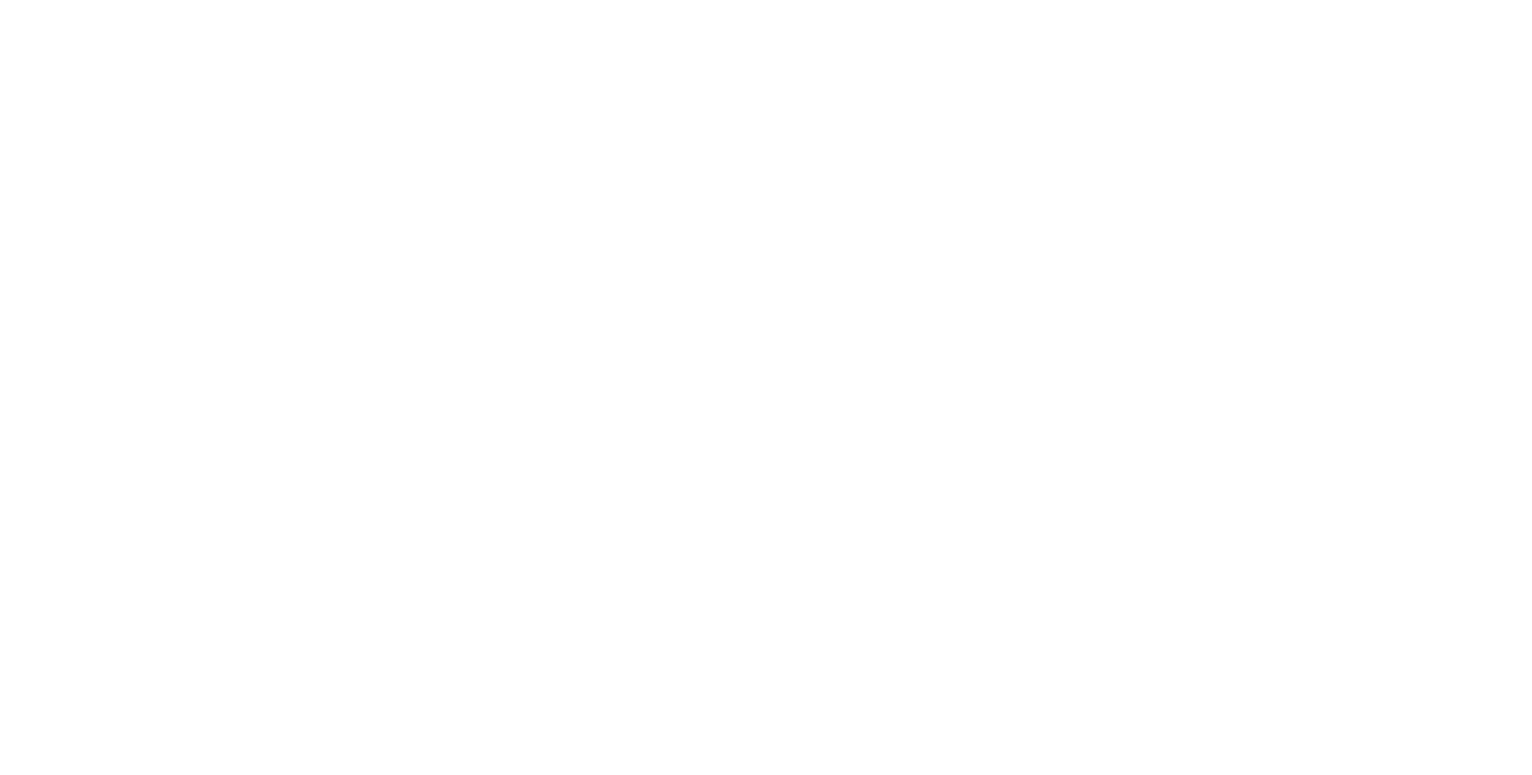
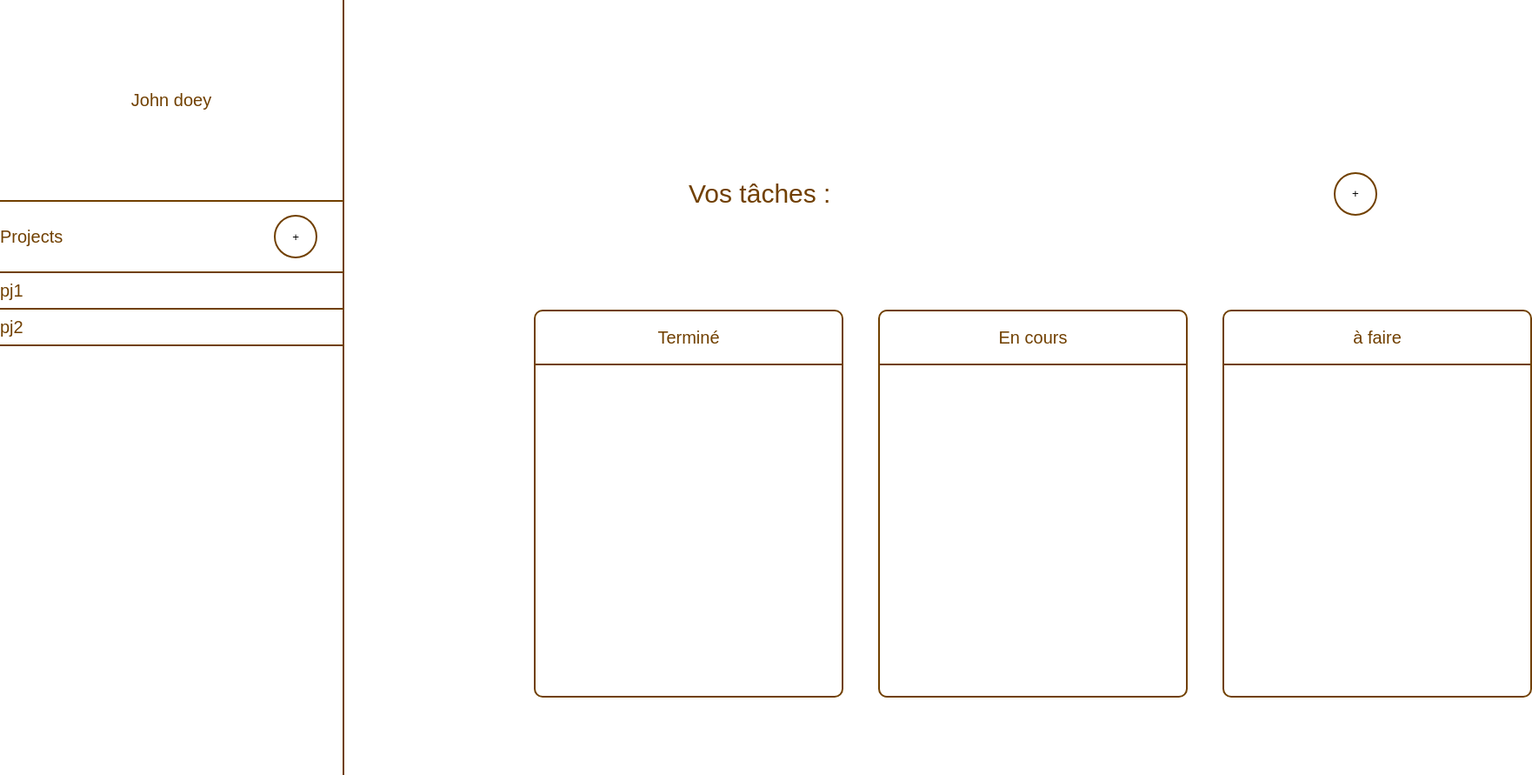
Before and after one commit to LeBASupreme/ProjetAlpinejs, a website built with Vite: page index.html in a window 1280 px wide. Shown: the whole page at 87% size, 1762 px wide, since content can reach past the window. Before the commit the page ends 800 px from the top, so only its background shows below. Built offline with nearby package versions, Linux system fonts and the light colour scheme.

Commit message:
first frontend version

```diff
--- a/index.html
+++ b/index.html
@@ -7,6 +7,33 @@
     <link rel="stylesheet" href="src/style.css">
 </head>
 <body>
+    <section id="leftDashboard" x-data>
+        <label x-text="$store.data.username" id="title"></label>
+        <section id="projectsSectionTItle">
+            <label>Projects</label>
+            <div>
+                <button>+</button>
+            </div>
+        </section>
+        <section id="projects">
+            <template x-for="(project,projectId) in $store.data.projects">
+                <label x-text="project"></label>
+            </template>
+        </section>
+    </section>
+    <section id="TaskSectionTitleBar">
+        <label id="TaskSectionTitle">Vos tâches :</label>
+        <div><button>+</button></div>
+    </section>
+    <section id="finishedTasks" class="genTasksListsAttr">
+        <label id="boxTitle">Terminé</label>
+    </section>
+    <section id="pendingTasks" class="genTasksListsAttr">
+        <label id="boxTitle">En cours</label>
+    </section>
+    <section id="todoTasks" class="genTasksListsAttr">
+        <label id="boxTitle">à faire</label>
+    </section>
     <script type="module" src="src/main.js"></script>
 </body>
 </html>
--- a/src/main.js
+++ b/src/main.js
@@ -1,3 +1,9 @@
 import Alpine from "alpinejs";
 window.Alpine=Alpine;
+document.addEventListener("alpine:init",()=>{
+    Alpine.store("data",{
+        projects:["pj1","pj2"],
+        username:"John doey"
+    })
+});
 Alpine.start();
--- a/src/style.css
+++ b/src/style.css
@@ -0,0 +1,149 @@
+*{
+    padding: 0;
+    margin: 0;
+}
+
+body{
+    display: grid;
+    grid-template-columns: repeat(10,198px);
+    grid-template-rows: repeat(10,89.1px);
+    overflow-x: auto;
+    overflow-y: auto;
+    font-family: Arial;
+    font-size: 20px;
+
+}
+
+#leftDashboard{
+    grid-column: 1/3;
+    grid-row: 1/-1;
+    border-right: 2px solid rgb(113, 64, 0);
+    display: flex;
+    flex-direction: column;
+    overflow-y: scroll;
+}
+
+#projects{
+    display: flex;
+    flex-direction: column;
+    height: 100%;
+    border-top: 2px solid rgb(113, 64, 0);
+    overflow-y: auto;
+}
+
+#projects label{
+    flex-shrink: 0;
+    color: rgb(113, 64, 0);
+    border-bottom: 2px solid rgb(113, 64, 0);
+    height: 40px;
+    display: flex;
+    flex-direction: column;
+    justify-content: center;
+}
+
+#title{
+    color:rgb(113, 64, 0);
+    height: 230px;
+    flex-shrink: 0;
+    text-align: center;
+    display: flex;
+    flex-direction: column;
+    justify-content: center;
+}
+
+#projectsSectionTItle{
+    height: 80px;
+    flex-shrink: 0;
+    display: flex;
+    border-top: 2px solid rgb(113, 64, 0);
+}
+
+#projectsSectionTItle div{
+    display: flex;
+    flex-direction: column;
+    justify-content: center;
+}
+
+#projectsSectionTItle div button{
+    border: 2px solid rgb(113, 64, 0);
+    border-radius: 30px;
+    background-color: white;
+    height: 50px;
+    width: 50px;
+}
+
+#projectsSectionTItle label{
+    display: flex;
+    flex-direction: column;
+    justify-content: center;
+    color: rgb(113, 64, 0);
+    flex-shrink: 0;
+    width: 80%;
+}
+
+
+#TaskSectionTitleBar{
+    grid-row: 3/4;
+    grid-column: 5/9;
+    color: rgb(113, 64, 0);
+    display: flex;
+}
+
+#TaskSectionTitleBar label{
+    display: flex;
+    font-size: 30px;
+    flex-direction: column;
+    justify-content: center;
+    width: 95%;
+}
+
+#TaskSectionTitleBar div{
+    height: 100%;
+    display: flex;
+    flex-direction: column;
+    justify-content: center;
+    flex-shrink: 0;
+}
+
+#TaskSectionTitleBar div button{
+    border: 2px solid rgb(113, 64, 0);
+    border-radius: 30px;
+    background-color: white;
+    height: 50px;
+    width: 50px;
+    flex-shrink: 0;
+}
+
+.genTasksListsAttr{
+    margin-left: 5%;
+    margin-right: 5%;
+    border: 2px solid rgb(113, 64, 0);
+    border-radius: 10px;
+    display: flex;
+    flex-direction: column;
+}
+
+.genTasksListsAttr #boxTitle{
+    height: 60px;
+    display: flex;
+    flex-direction: column;
+    justify-content: center;
+    text-align: center;
+    border-bottom: 2px solid rgb(113, 64, 0);
+    color: rgb(113, 64, 0);
+}
+
+#finishedTasks{
+    grid-column:4/6;
+    grid-row: 5/10;
+}
+
+#pendingTasks{
+    grid-column: 6/8;
+    grid-row: 5/10;
+}
+
+#todoTasks{
+    grid-column:8/10;
+    grid-row: 5/10;
+}
```
